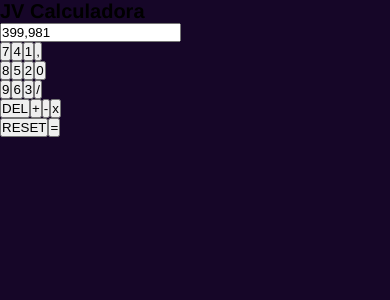
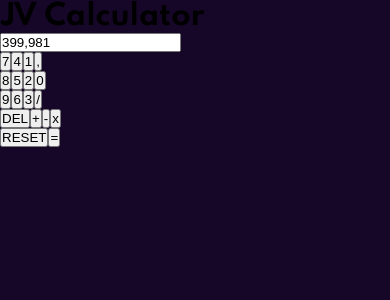
Before and after one commit to vivianequeiroz/jv-calculator, a Vue app: page / in a window 390 px wide. Shown: the top 300 px of the page. Built offline with nearby package versions, Linux system fonts and the light colour scheme.

Commit message:
feat: setup fonts

```diff
--- a/index.html
+++ b/index.html
@@ -5,7 +5,11 @@
   <meta charset="UTF-8" />
   <link rel="icon" href="/favicon.ico" />
   <meta name="viewport" content="width=device-width, initial-scale=1.0" />
-  <title>Vite App</title>
+  <link rel="preconnect" href="https://fonts.googleapis.com">
+  <link rel="preconnect" href="https://fonts.gstatic.com" crossorigin>
+  <link href="https://fonts.googleapis.com/css2?family=Spartan:wght@700&display=swap" rel="stylesheet">
+
+  <title>JV Calculator</title>
 </head>
 
 <body>
--- a/src/App.vue
+++ b/src/App.vue
@@ -6,7 +6,7 @@
 
 <template>
   <main class="container">
-    <h1>JV Calculadora</h1>
+    <h1>JV Calculator</h1>
     <Calculator />
   </main>
 </template>
@@ -40,20 +40,30 @@
     font-size: 62.5%;
   }
 
+  @media (max-width: 1080px) {
+    html {
+      font-size: 93.75%;
+    }
+  }
+
+  @media (max-width: 720px) {
+    html {
+      font-size: 87.5%;
+    }
+  }
+
   #app {
-    font-family: Avenir, Helvetica, Arial, sans-serif;
     -webkit-font-smoothing: antialiased;
     -moz-osx-font-smoothing: grayscale;
   }
 
   #app,
   .container {
+    font-family: Spartan, Roboto, Arial, sans-serif;
+    font-weight: 700;
     max-width: 1440px;
     height: 100vh;
     background: var(--background);
-  }
-
-  .container {
     margin: 0 auto;
   }
 </style>
```
